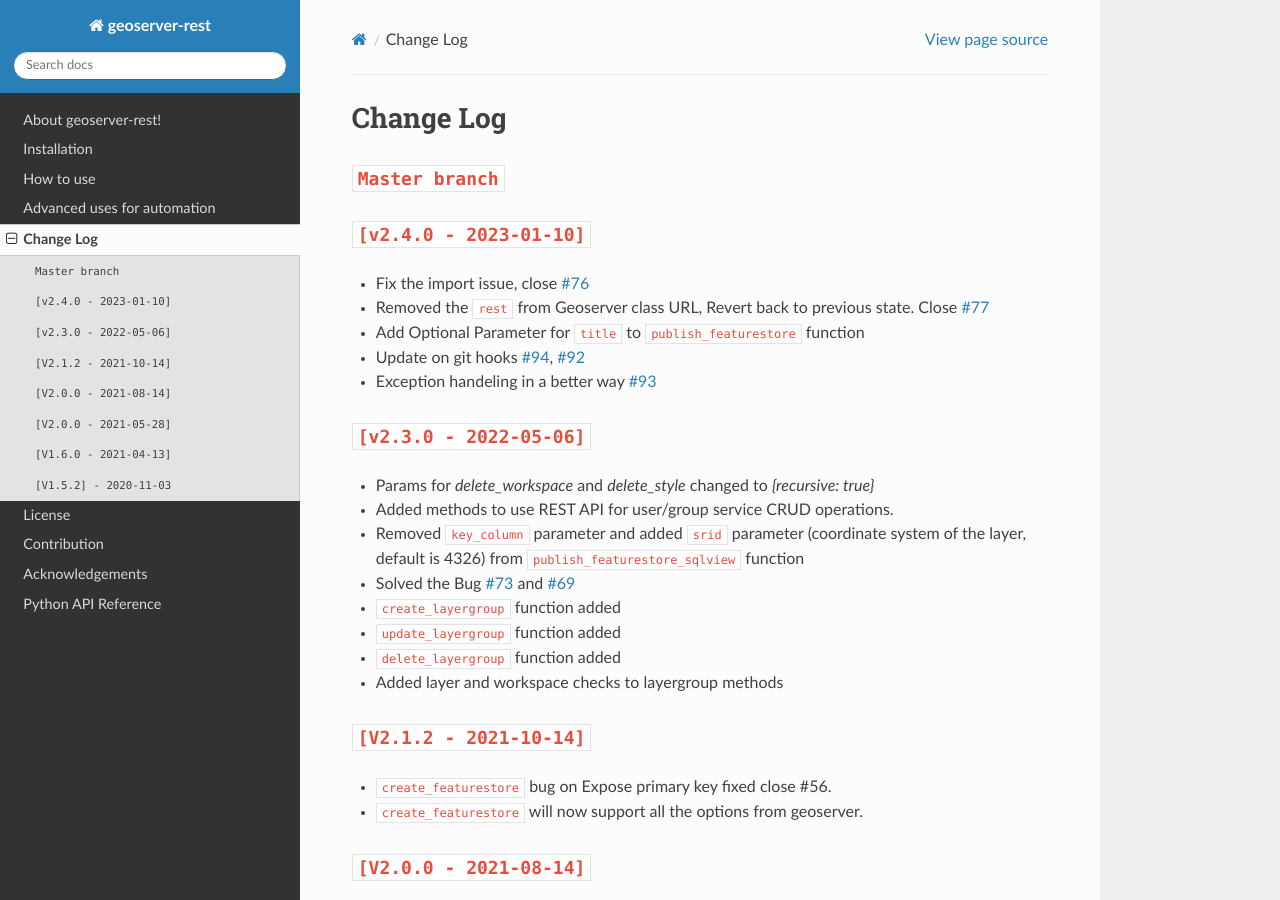
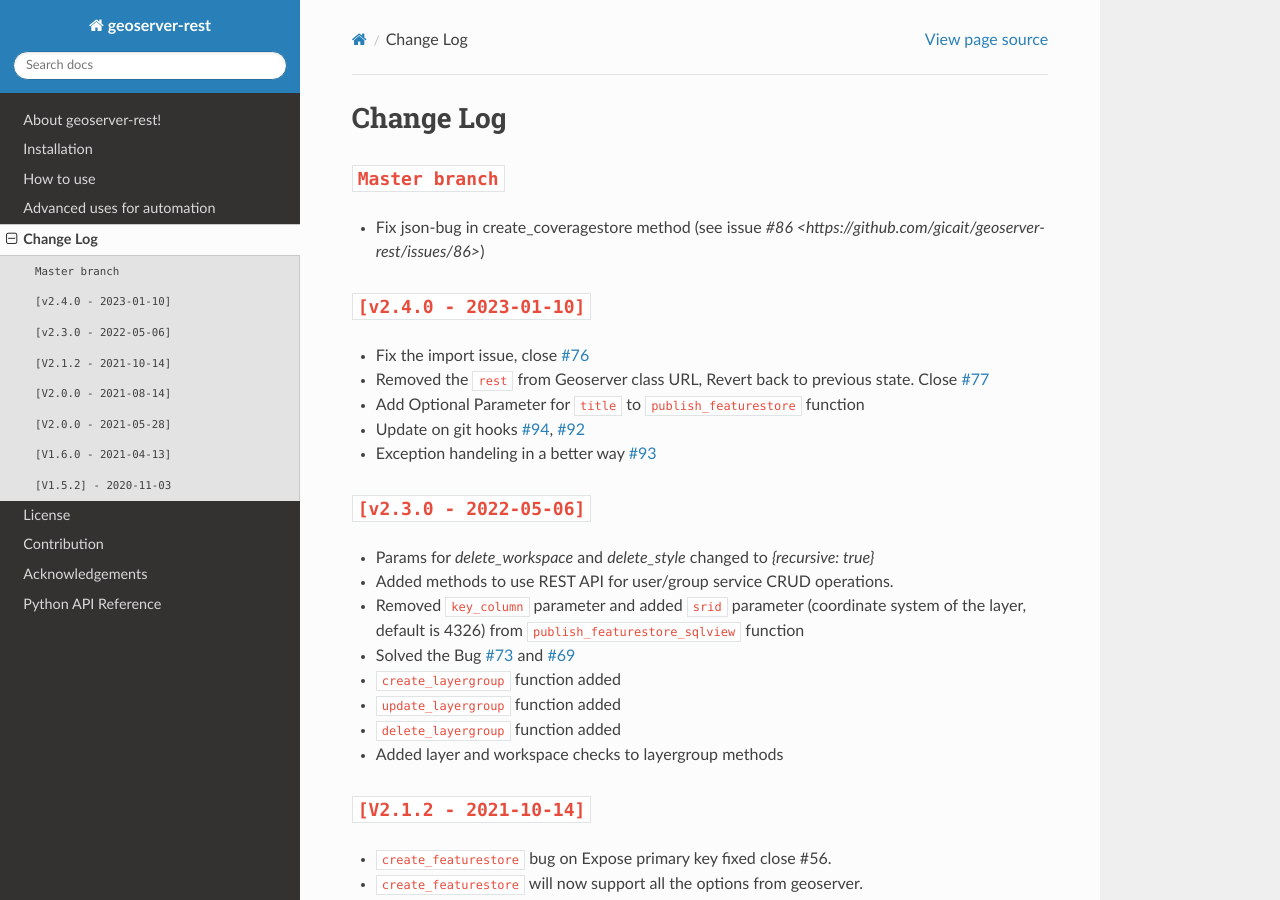
Before and after one commit to gicait/geoserver-rest, a Sphinx documentation site: the page built from docs/source/change_log.rst, in a window 1280 px wide and 900 px high. Built offline with Sphinx 7.4.7 and the Read the Docs theme 2.0.0, drawn with Linux system fonts in a browser that asks for light colours.

Commit message:
update changelog

```diff
--- a/docs/source/change_log.rst
+++ b/docs/source/change_log.rst
@@ -3,6 +3,8 @@ Change Log
 
 ``Master branch``
 ^^^^^^^^^^^^^^^^^
+
+* Fix json-bug in create_coveragestore method (see issue `#86 <https://github.com/gicait/geoserver-rest/issues/86>`)
 
 ``[v2.4.0 - 2023-01-10]``
 ^^^^^^^^^^^^^^^^^^^^^^^^^^
```
